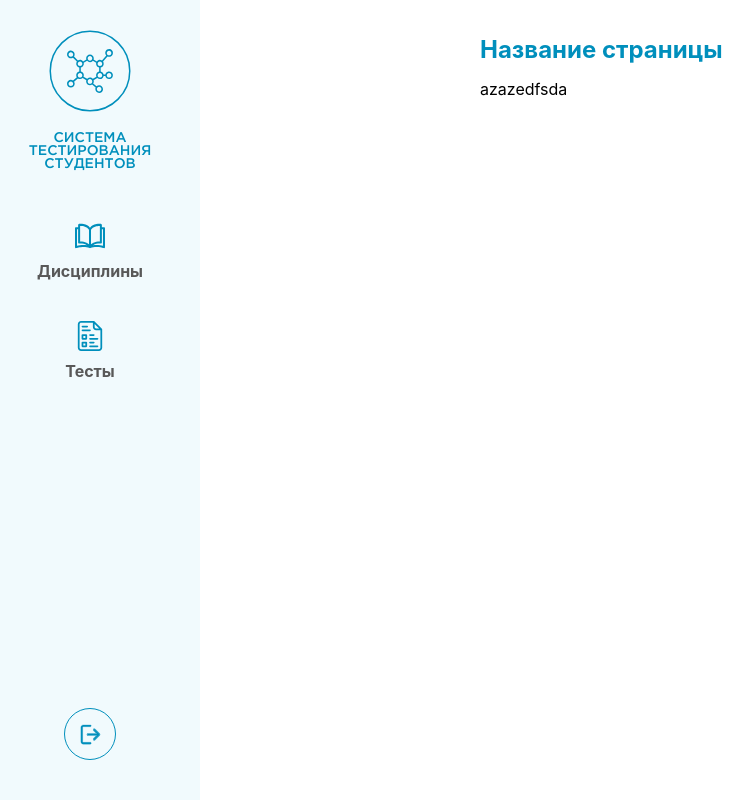
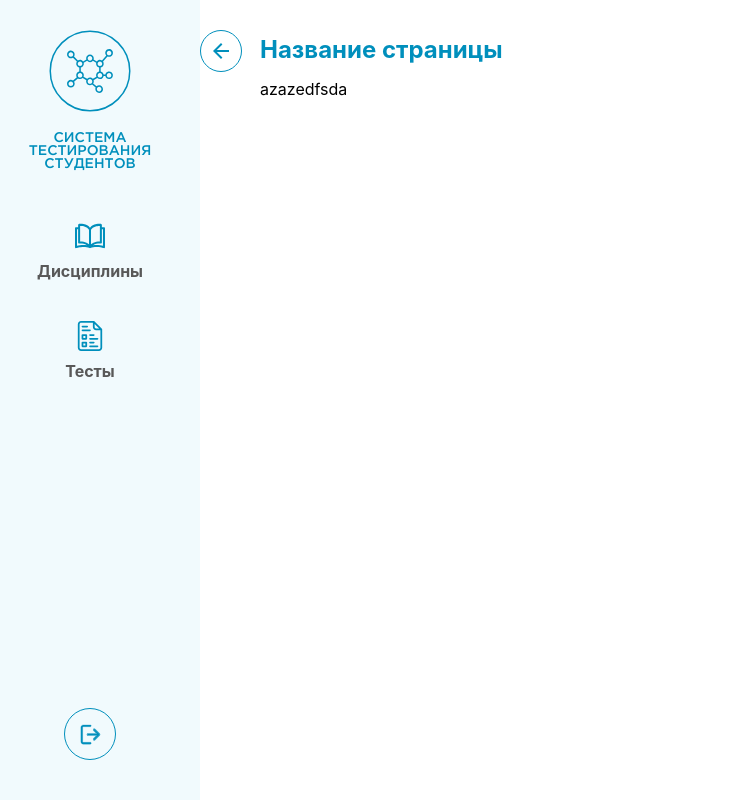
Before and after one commit to kaspian122/ST-front, a React app: page / in a window 1280 px wide. Shown: the whole page, without its empty margins (20-773 px from the left). Built offline with nearby package versions, Linux system fonts and the light colour scheme.

Commit message:
backbutton and 940px width page

```diff
--- a/src/components/HOC/withLeftMenu/withLeftMenu.js
+++ b/src/components/HOC/withLeftMenu/withLeftMenu.js
@@ -1,19 +1,26 @@
 import React, { useCallback, useState } from 'react';
 
 import { ReactComponent as ExitSVG } from '../../../static/images/svg/exit.svg';
+import { ReactComponent as BackSVG } from '../../../static/images/svg/left-arrow.svg';
 import { ReactComponent as LogoSVG } from '../../../static/images/svg/logo.svg';
 import './withLeftMenu.scss';
 import Menu from '../../menu';
 import Api from '../../../services/api/api';
 import { useSelector } from 'react-redux';
+import { useHistory, useLocation } from 'react-router';
 
 function withLeftMenu(Component) {
   return function Wrapper() {
+    const [title, setTitle] = useState('Название страницы');
+    const user = useSelector(state => state.app.user);
+    const history = useHistory();
+    const { pathname } = useLocation();
     const handleLogOut = useCallback(() => {
       Api.logout();
     }, []);
-    const [title, setTitle] = useState('Название страницы');
-    const user = useSelector(state => state.app.user);
+    const handleGoBack = () => {
+      history.goBack();
+    };
     return (
       <div className="logged-zone">
         <div className="logged-zone__menu">
@@ -39,11 +46,23 @@ function withLeftMenu(Component) {
           </div>
         </div>
         <div className="logged-zone__content">
-          <div className="logged-zone__header">
-            <div className="logged-zone__header-back" />
-            <div className="logged-zone__header-title">{title}</div>
+          <div className="logged-zone__content-wrapper">
+            <div className="logged-zone__header">
+              {!/^\/\w+$/g.test(pathname) && (
+                <div
+                  className="logged-zone__header-back"
+                  role="button"
+                  onKeyPress={() => {}}
+                  tabIndex={-999}
+                  onClick={handleGoBack}
+                >
+                  <BackSVG />
+                </div>
+              )}
+              <div className="logged-zone__header-title">{title}</div>
+            </div>
+            <Component setTitle={setTitle} />
           </div>
-          <Component setTitle={setTitle} />
         </div>
       </div>
     );
--- a/src/components/HOC/withLeftMenu/withLeftMenu.scss
+++ b/src/components/HOC/withLeftMenu/withLeftMenu.scss
@@ -74,18 +74,46 @@
     flex-grow: 1;
     overflow-y: auto;
     overflow-x: hidden;
-    padding: 35px 280px;
     box-sizing: border-box;
+    display: flex;
+    justify-content: center;
+
+    &-wrapper {
+      width: 940px;
+      padding: 35px 0;
+    }
   }
 
   &__header {
+    margin-bottom: 15px;
+    position: relative;
     &-title {
       color: $main-blue;
       font-weight: bold;
       font-size: 24px;
     }
 
-    margin-bottom: 15px;
+    &-back {
+      position: absolute;
+      bottom: -8px;
+      left: -60px;
+      width: 40px;
+      height: 40px;
+      border: 1px solid $main-blue;
+      border-radius: 40px;
+      display: flex;
+      justify-content: center;
+      align-items: center;
+      cursor: pointer;
+
+      &:active {
+        background: #d1f4ff !important;
+      }
+
+      &:hover {
+        background: #d1f4ff66;
+      }
+    }
   }
 
   .menu {
```
Also changed, not shown: src/static/images/svg/left-arrow.svg (added).
